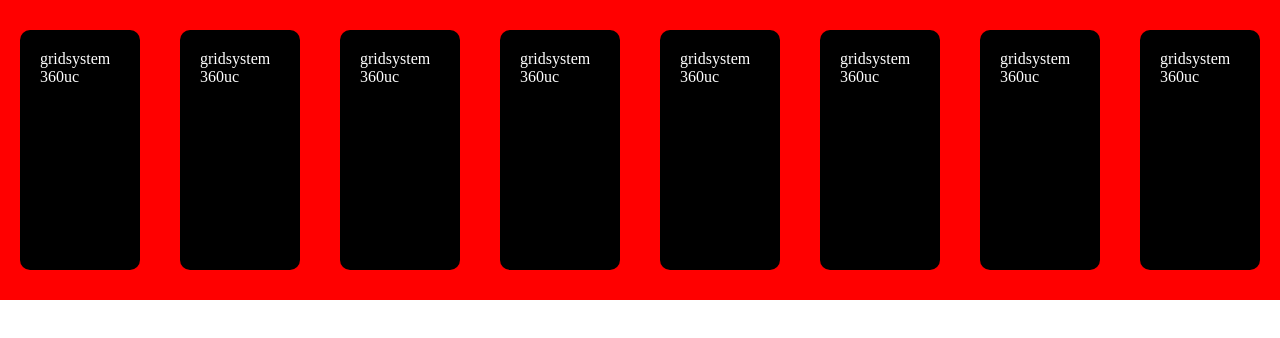
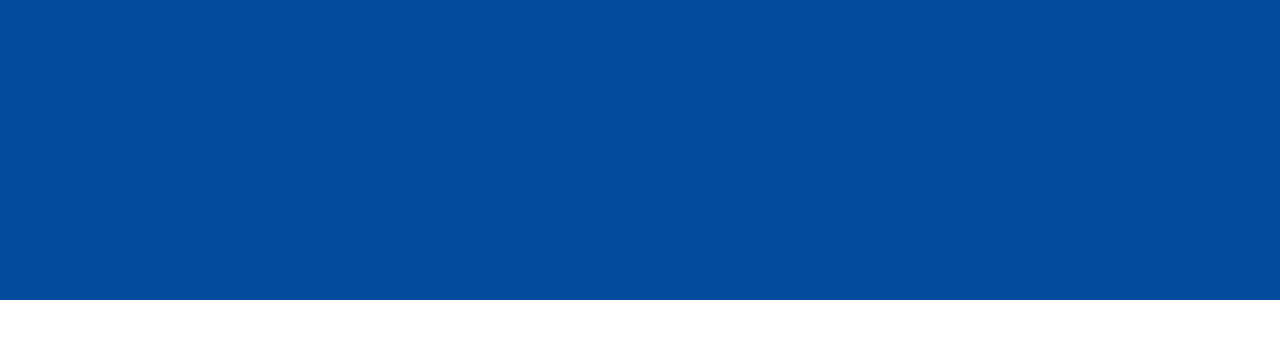
Before and after one commit to Taatujeego/taatujeego.github.io, a plain HTML site: page index.html in a window 1280 px wide. Drawn offline with Linux system fonts and the light colour scheme.

Commit message:
Update style.css

```diff
--- a/style.css
+++ b/style.css
@@ -6,15 +6,15 @@ body{
 	display: flex;
 	align-items: center;
 	grid-template-columns: repeat(auto-fit, minmax(250px, 1fr));
-	background-color: red;
+	background-color: #034c9d;
 	height: 300px;
 }
 
 .gridsystem{
-	color: white;
+	color: #e3d5d500;
 	padding: 20px;
 	margin: 20px;
-	background-color: black;
+	background-color: #00000000;
 	border-radius: 10px;
 	width: 250px;
 	height: 200px;
```
